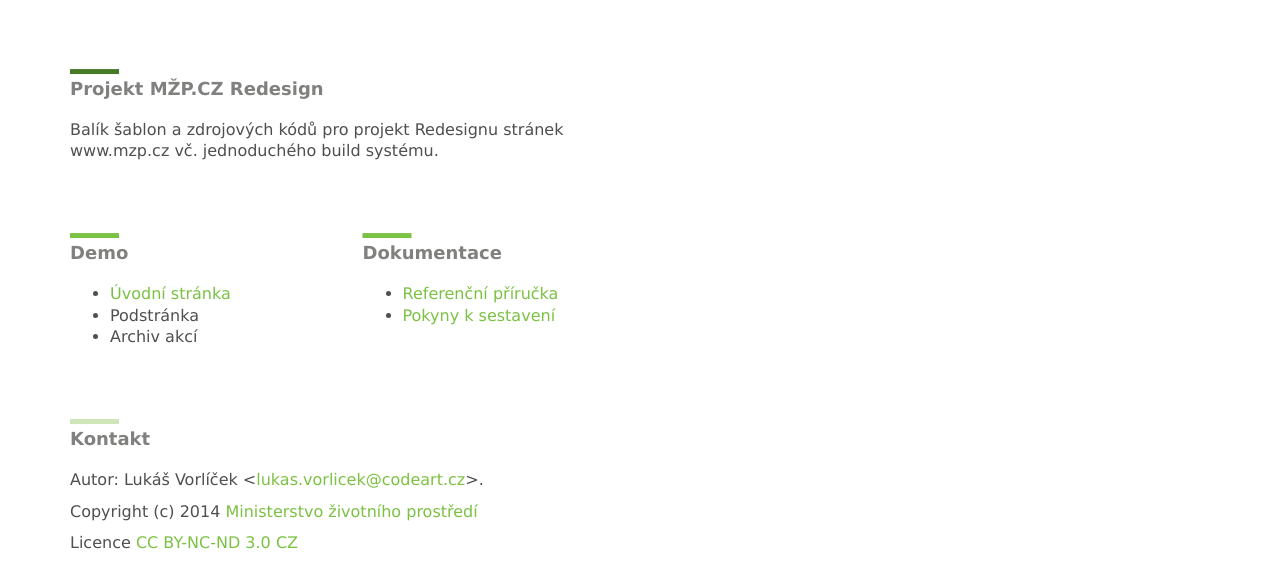
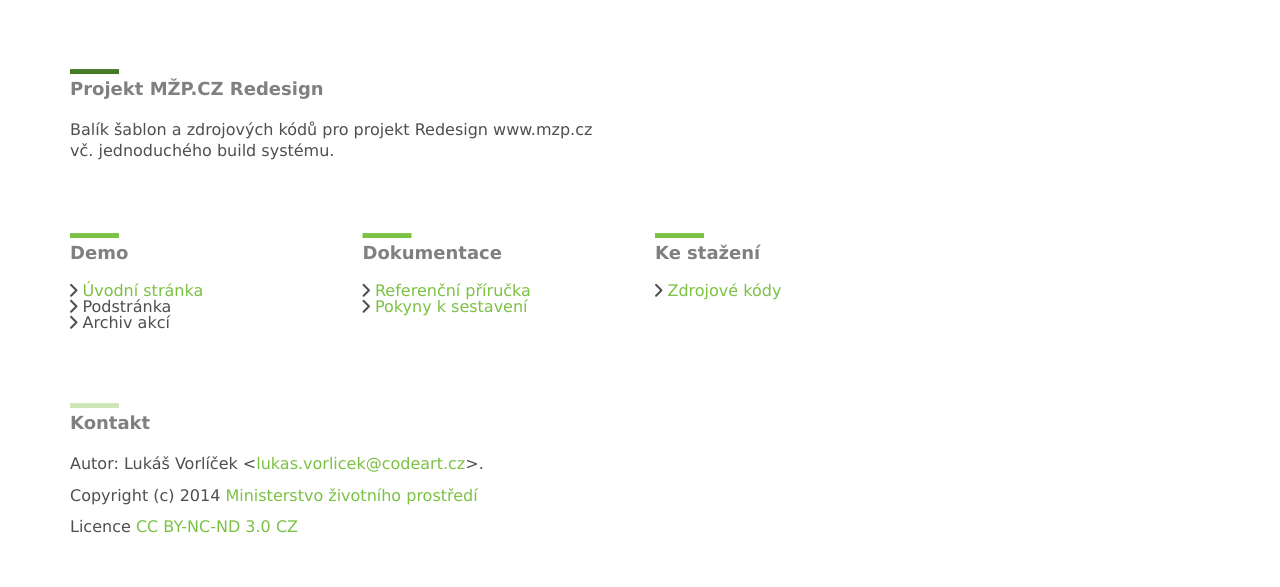
Before and after one commit to f000/mzp-cz-redesign, a website: page index.html in a window 1280 px wide. Shown: the part 143-730 px from the top of the page. Drawn offline with Linux system fonts and the light colour scheme.

Commit message:
Add download links to GH index.php

```diff
--- a/index.html
+++ b/index.html
@@ -53,13 +53,13 @@
       <div class="row">
         <div id="content" class="col-md-6">
           <h1 class="fancy-header green3">Projekt MŽP.CZ Redesign</h1>
-          <p>Balík šablon a zdrojových kódů pro projekt Redesignu stránek www.mzp.cz vč. jednoduchého build systému.</p>
+          <p>Balík šablon a&nbsp;zdrojových kódů pro&nbsp;projekt Redesign&nbsp;www.mzp.cz vč.&nbsp;jednoduchého build systému.</p>
         </div>
       </div>
       <div class="row">
         <div class="col-md-3">
           <h2 class="fancy-header green2">Demo</h2>
-          <ul>
+          <ul class="arrows">
             <li><a href="http://f000.github.io/mzp-cz-redesign/dist/index.html">Úvodní stránka</a></li>
             <li>Podstránka</li>
             <li>Archiv akcí</li>
@@ -67,9 +67,15 @@
         </div>
         <div class="col-md-3">
           <h2 class="fancy-header green2">Dokumentace</h2>
-          <ul>
+          <ul class="arrows">
             <li><a href="https://github.com/f000/mzp-cz-redesign/blob/master/REFERENCE.md">Referenční příručka</a></li>
             <li><a href="https://github.com/f000/mzp-cz-redesign/blob/master/BUILD.md">Pokyny k sestavení</a></li>
+          </ul>
+        </div>
+        <div class="col-md-3">
+          <h2 class="fancy-header green2">Ke stažení</h2>
+          <ul class="arrows">
+            <li><a href="https://github.com/f000/mzp-cz-redesign">Zdrojové kódy</a></li>
           </ul>
         </div>
       </div>
--- a/src/sass/_common.scss
+++ b/src/sass/_common.scss
@@ -216,6 +216,8 @@
     @extend .icon-gt;
     font-family: $font-family-sans-serif;
     &:before{
+      padding-right:5px;
+      font-size: $font-size-small;
       font-family: 'icomoon';
     }
   }
```
Also changed, not shown: dist/css/all.css.
